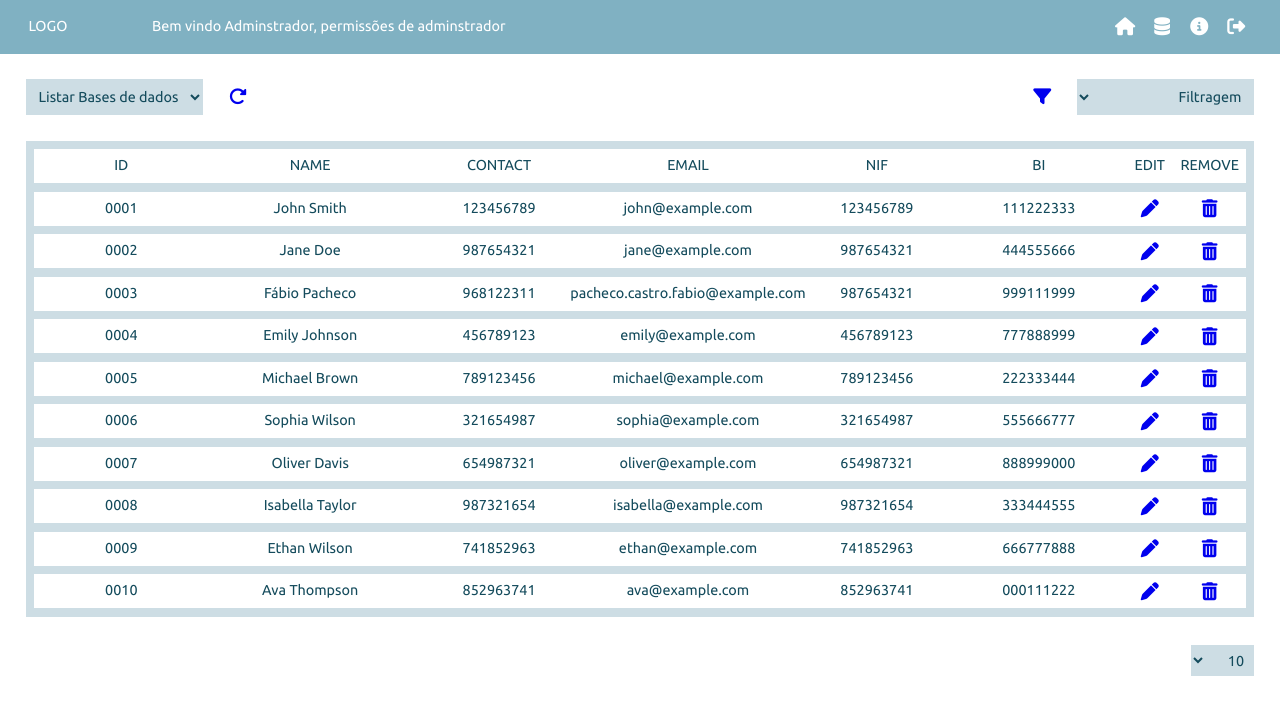
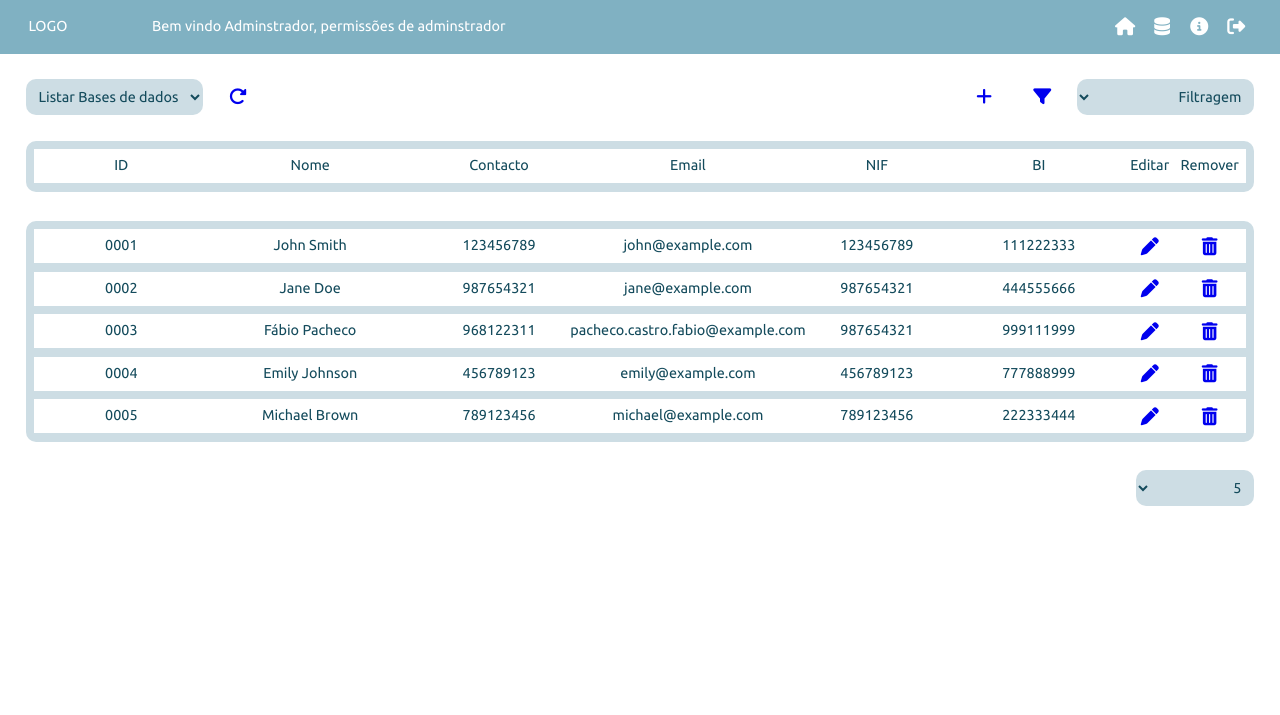
Before and after one commit to IIIP4CH3C0III/SMART-BUILDING-SYSTEM, a PHP site: page /db.html in a window 1280 px wide. Shown: the top 715 px of the page. Run offline with PHP 8.4, Linux system fonts and the light colour scheme.

Commit message:
Adicionada página de formulário com stlye para dispostivo e cliente, alguns tweaks feitos na página da db.

```diff
--- a/code/db.html
+++ b/code/db.html
@@ -4,6 +4,8 @@
 
 	<head>
 		<meta charset="UTF-8" />
+		<meta name= "viewport" content=" width=device-width initial-scale=1.0">
+
 		<link rel = "stylesheet" type="text/css" href="styles/styles.css" />
 		<script src="scripts/script.js"></script>
 
@@ -17,7 +19,7 @@
 	</head>
 
 	<body onload="displayGreeting(); load_table(); default_values();">
-		<div class="top_bar">
+		<header class="top_bar">
 			<div class="logo">
 				LOGO
 			</div>
@@ -26,16 +28,15 @@
 				<p id="greeting"></p>
 			</div>
 
-			<div class="icons">
+			<nav class="icons">
 
 				<a class="icon" id="home" href="#"> <i class="fa-solid fa-house fa-lg"></i> </a>
 				<a class="icon" id="db" href="#"> <i class="fa-solid fa-database fa-lg"></i> </a>
 				<a class="icon" id="logs" href="#"> <i class="fa-solid fa-circle-info fa-lg"></i> </i> </a>
 				<a class="icon" id="logout" href="#"> <i class="fa-solid fa-right-from-bracket fa-lg"></i> </a>
 
-
-			</div>
-		</div>
+			</nav>
+		</header>
 
 		<div class="content_background">
 			<div class="content">
@@ -49,6 +50,7 @@
 					<a href="#" onclick="load_table();"> <i class="fa-solid fa-rotate-right fa-lg"></i> </a>
 				</div>
 				<div class="icons_content" id="ic_r">
+					<a class ="icon_content" href="forms.html"> <i class="fa-solid fa-plus fa-lg"></i> </a>
 					<a href="#"> <i class="fa-solid fa-filter fa-lg"></i> </a>
 				</div>
 
@@ -63,30 +65,31 @@
 
 
 			<div class="content">
-				<div class="table_db" id="rowContainer">
+				<div class="table_db">
 					<div class="row">
 						<div class="row_text">
 							<div class="row_field" id="f1">ID</div>
-							<div class="row_field" id="f2">NAME</div>
-							<div class="row_field" id="f3">CONTACT</div>
-							<div class="row_field" id="f4">EMAIL</div>
+							<div class="row_field" id="f2">Nome</div>
+							<div class="row_field" id="f3">Contacto</div>
+							<div class="row_field" id="f4">Email</div>
 							<div class="row_field" id="f5">NIF</div>
 							<div class="row_field" id="f6">BI</div>
 						</div>
 						<div class="row_icons">
-							<a class="row_icon" > EDIT </a>
-							<a class="row_icon" > REMOVE </a>
+							<a class="row_icon" > Editar </a>
+							<a class="row_icon" > Remover </a>
 						</div>
 					</div>
 				</div>
+			</div>
 
-				<!-- Teste -->
-
+			<div class="content" id="rowContainer">
 			</div>
 
 			<div class="content">
 				<div class="box_left_pos"></div>
-				<select class="box_righ_pos" id="listbox_bottom">
+				<select class="container" id="listbox_bottom">
+					<option value="5" >5</option>
 					<option value="10" >10</option>
 					<option value="20" >20</option>
 					<option value="30" >30</option>
--- a/code/scripts/script.js
+++ b/code/scripts/script.js
@@ -9,10 +9,21 @@ function displayGreeting()
 
 function load_table()
 {
-      // Get the container element for the table
+      //Remover informação antiga, para poder refazer a tabela
+      let removeCONTAINER = document.getElementById("remove");
+      if(removeCONTAINER != null)
+            removeCONTAINER.remove();
+
+      // Obter o objeto pai
       let rowContainer = document.getElementById("rowContainer");
 
-      // Define the data for the table rows
+      // Criar a tabela
+      let table = document.createElement("div");
+      table.id = "remove"; // Atribuir o id, para futuramente podermos remover
+      table.classList.add("table_db"); //nome da classe
+
+
+      // Raw Data para exprimentar funcionalidades
       const rowData =
       [
             { id: "0001", name: "John Smith", contact: "123456789", email: "john@example.com", nif: "123456789", bi: "111222333" },
@@ -35,32 +46,40 @@ function load_table()
             { id: "0018", name: "Isabella Taylor", contact: "987321654", email: "isabella@example.com", nif: "987321654", bi: "333444555" },
             { id: "0019", name: "Ethan Wilson", contact: "741852963", email: "ethan@example.com", nif: "741852963", bi: "666777888" },
             { id: "0020", name: "Ava Thompson", contact: "852963741", email: "ava@example.com", nif: "852963741", bi: "000111222" }
-
-            // Add more data objects for additional rows
       ];
 
+      // buscar informação do numero de linhas que pretendemos ver
       let listbox_element = document.getElementById("listbox_bottom");
       let numberChoosed = listbox_element.value;
 
+      // Definir as váriaveis para os diversos objetos filhos
+      let rowText , rowIcons, row, cont=0;
 
-
-      let rowText , rowIcons, row, cont=0;
+      // Os diferentes identificadores de campos, mudar futuramente
       const fields_id = ["f1","f2","f3","f4","f5","f6"];
 
-      // Loop through the data and create table rows dynamically
+      // Se a quantidade que o utilizador pretender mostrar for superior a quantidade de dados existentes, limitar esses dados aos existentes
+      if(numberChoosed > rowData.length)
+            numberChoosed = rowData.length;
+
+      // Varrer e criar as linhas
       for (let i = 0; i < numberChoosed ; i++)
       {
+            //Criar linha
             row = document.createElement("div");
             row.classList.add("row");
 
+            //Criar divisoria para texto
             rowText = document.createElement("div");
             rowText.classList.add("row_text");
 
+            //Criar divisoria para icones
             rowIcons = document.createElement("div");
             rowIcons.classList.add("row_icons");
 
-              // Create row fields dynamically based on the data
+            // Prencher campos de acordo com a key -> ex.: "id","nome","..."
             for (let key in rowData[i]) {
+                  //criar divisoria para o campo
                   let rowField = document.createElement("div");
 
                   rowField.setAttribute("id",fields_id[cont]);
@@ -90,8 +109,69 @@ function load_table()
             row.appendChild(rowText);
             row.appendChild(rowIcons);
 
-            rowContainer.appendChild(row);
+            table.appendChild(row);
       }
+
+      rowContainer.appendChild(table);
+}
+
+function remove_table()
+{
+     let rowContainer = document.getElementById("remove");
+      rowContainer.remove();
+}
+
+function load_form(db)
+{
+      /* Texto superior */
+      let item;
+      if(db == 1)
+            item = "cliente";
+      if(db == 2)
+            item = "dispostivo";
+
+      let info = document.getElementById("textbox_l")
+      info.innerHTML = "Adicionar um " + item;
+
+      /* Formulário*/
+      let formulario = document.getElementById("form");
+
+      const campos_cliente_pt = ["ID","Nome","Contacto","Email","NIF","BI"];
+      const campos_dispositivo_pt = ["ID","Nome","Serial Number","Estado","Edificio","Andar","Divisão"];
+
+      let length = 0;
+
+      if(db == 1) //clientes
+            length = campos_cliente_pt.length;
+
+      if(db == 2) //dispostivos
+            length = campos_dispositivo_pt.length;
+
+      for (let x = 0; x < length ; x++) {
+            let div = document.createElement("form");
+            div.classList.add("content");
+
+            let identificador = document.createElement("div");
+            identificador.classList.add("container");
+            identificador.id = "textbox_l";
+
+            if(db == 1)
+                  identificador.innerHTML = campos_cliente_pt[x];
+            if(db == 2)
+                  identificador.innerHTML = campos_dispositivo_pt[x];
+
+            let caixa_texto = document.createElement("input");
+            caixa_texto.classList.add("container");
+            caixa_texto.id = "textbox_full";
+            caixa_texto.placeholder = "Escreva aqui";
+
+            div.appendChild(identificador);
+            div.appendChild(caixa_texto);
+            formulario.appendChild(div);
+
+      }
+
+
 }
 
 function default_values()
@@ -100,7 +180,6 @@ function default_values()
       let list_box2 = document.getElementById("textbox_r");
       let list_box3 = document.getElementById("listbox_bottom");
 
-
       list_box1.selectedIndex = 0;
       list_box2.selectedIndex = 0;
       list_box3.selectedIndex = 0;
--- a/code/styles/styles.css
+++ b/code/styles/styles.css
@@ -96,29 +96,48 @@ body
   display: flex;
   justify-content: space-between;
   padding: 0.7%;
-  width: 15%;
   margin-left: 2%;
   margin-right: 2%;
   background-color: var(--clr-forms);
   color: var(--clr-regular);
   justify-content: center;
   border: 1% var(--clr-forms);
+  border-radius: 10px;
 }
 
 .container#textbox_l
 {
+  width: 15%;
   direction: ltr;
 }
 
 .container#textbox_r
 {
+  width: 15%;
   direction: rtl;
 }
+
+/*
+ * Formato das caixas de texto do formulário
+ */
+
+.container#textbox_full
+{
+    width: 100%;
+    justify-content: start;
+ }
+
+/* Formulário */
+.content_background#form {  }
+
+ .container:focus
+ { outline: 2px solid var(--clr-header); }
+
 
 .icons_content{ width: 35%; display:flex; }
 .icons_content#ic_l{ justify-content:start; }
 .icons_content#ic_r{ justify-content:end; }
-
+.icon_content{ margin-right: 10%; }
 
 /*
  * Tabela da base de dados
@@ -131,6 +150,7 @@ body
   margin-bottom: 0.25%;
   background-color: var(--clr-forms);
   align-items: center;
+  border-radius: 10px;
 }
 
 
@@ -144,7 +164,8 @@ body
   align-items: center;
 }
 
-.table_db#rowContainer{  }
+.content#rowContainer{  }
+.table_db#add{  }
 
 .row_icons /* Icones de editar e remover */
 {
@@ -170,58 +191,21 @@ body
 
 /* Regulável cada campo */
 
-.row_field
-{
-  justify-content: center;
-  display: flex;
-}
-
-.row_field#f1
-{
-  width: 15%;
-}
-.row_field#f2
-{
-  width: 20%;
-}
-.row_field#f3
-{
-  width: 15%;
-}
-.row_field#f4
-{
-  width: 20%;
-}
-.row_field#f5
-{
-  width: 15%;
-}
-.row_field#f6
-{
-  width: 15%;
-}
+.row_field  { justify-content: center; display: flex; }
+.row_field#f1 { width: 15%; }
+.row_field#f2 { width: 20%; }
+.row_field#f3 { width: 15%; }
+.row_field#f4 { width: 20%; }
+.row_field#f5 { width: 15%; }
+.row_field#f6 { width: 15%; }
 
 
-/* Filtragem pela quantidade de numeros de amostragem */
-.box_righ_pos
-{
-  width: 5%;
-  margin-right: 2%;
-  padding: 0.5%;
-  background-color: var(--clr-forms);
-  color: var(--clr-regular);
-  justify-content: center;
-  border: 1% var(--clr-forms);
-  direction: rtl;
-}
 
-.box_righ_pos#listbox_bottom{}
+.container#listbox_bottom{  width: 10%; direction:rtl; }
+#listbox_bottom:hover{ background-color: var(--clr-header); }
 
-.box_left_pos
-{
-  width: 95%;
-  padding: 0.5%;
-}
+.box_left_pos { width: 95%; padding: 0.5%; }
+.box_left_pos1 { width: 70%; padding: 0.5%; }
 
 
 /* Apenas para telas grandes, atualmente sem qualquer configuração */
```
Also changed, not shown: code/forms.html (added, +60 -0 lines), code/header.html (added).
